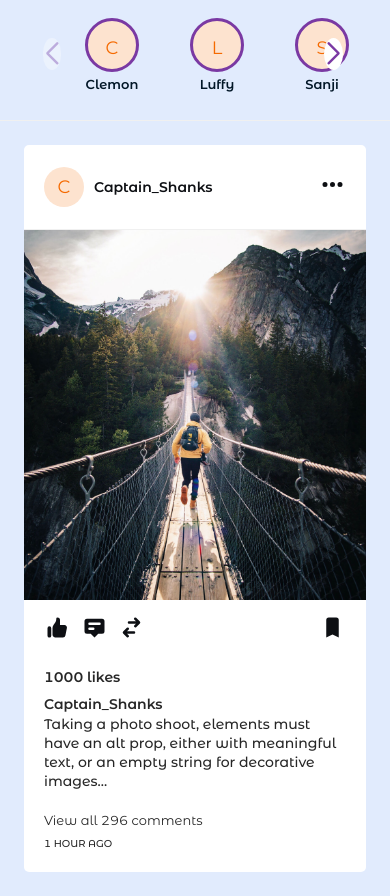
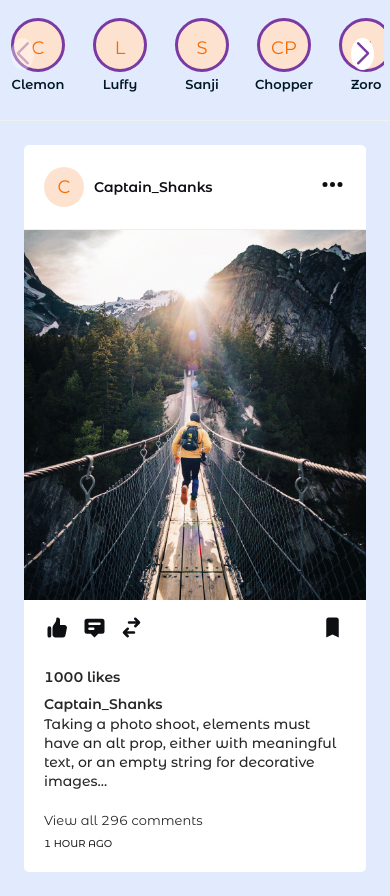
Before and after one commit to Clemon1/Anneki, a React (Create React App) app: page / in a window 390 px wide. Built offline with nearby package versions, Linux system fonts and the light colour scheme.

Commit message:
Updated media queries

```diff
--- a/src/App.css
+++ b/src/App.css
@@ -427,6 +427,9 @@
   .sidebody {
     display: none !important;
   }
+  .swiper {
+    width: 100% !important;
+  }
   .rightSidebar {
     display: none !important;
   }
@@ -445,8 +448,40 @@
 
 @media (max-width: 768px) {
   .headerbody1 {
-    padding: 10px 20px !important;
+    padding: 10px 0px !important;
     height: 120px;
     width: 100% !important;
   }
 }
+
+@media (max-width: 576px) {
+  .headerbody1 {
+    padding: 10px 10px !important;
+    height: 120px;
+    width: 100% !important;
+  }
+  .swiper {
+    width: 100% !important;
+    padding: 0px !important;
+  }
+  .swiper-slide {
+    width: 60px !important;
+    margin-right: 20px !important;
+  }
+}
+
+@media (max-width: 480px) {
+  .headerbody1 {
+    padding: 10px 6px !important;
+    height: 120px;
+    width: 100% !important;
+  }
+  .swiper {
+    width: 100% !important;
+    padding: 2px !important;
+  }
+  .swiper-slide {
+    width: 60px !important;
+    margin-right: 22px !important;
+  }
+}
--- a/src/App.js
+++ b/src/App.js
@@ -48,7 +48,7 @@ function App() {
             <Swiper
               modules={[Navigation]}
               spaceBetween={10}
-              slidesPerView={5}
+              slidesPerView={4}
               navigation
               onSlideChange={() => console.log("slide change")}
               onSwiper={(swiper) => console.log(swiper)}>
@@ -200,6 +200,72 @@ function App() {
                   <h2> Lylla</h2>
                 </span>
               </SwiperSlide>
+
+              <SwiperSlide>
+                <span className='storyProfile'>
+                  <Avatar
+                    size={{
+                      xs: 54,
+                      sm: 60,
+                      md: 62,
+                      lg: 64,
+                      xl: 64,
+                      xxl: 68,
+                    }}
+                    style={{
+                      border: "#7a39a3 3px solid",
+                      color: "#f56a00",
+                      backgroundColor: "#fde3cf",
+                    }}>
+                    J
+                  </Avatar>
+                  <h2> John</h2>
+                </span>
+              </SwiperSlide>
+
+              <SwiperSlide>
+                <span className='storyProfile'>
+                  <Avatar
+                    size={{
+                      xs: 54,
+                      sm: 60,
+                      md: 62,
+                      lg: 64,
+                      xl: 64,
+                      xxl: 68,
+                    }}
+                    style={{
+                      border: "#7a39a3 3px solid",
+                      color: "#f56a00",
+                      backgroundColor: "#fde3cf",
+                    }}>
+                    E
+                  </Avatar>
+                  <h2> Elibe</h2>
+                </span>
+              </SwiperSlide>
+
+              <SwiperSlide>
+                <span className='storyProfile'>
+                  <Avatar
+                    size={{
+                      xs: 54,
+                      sm: 60,
+                      md: 62,
+                      lg: 64,
+                      xl: 64,
+                      xxl: 68,
+                    }}
+                    style={{
+                      border: "#7a39a3 3px solid",
+                      color: "#f56a00",
+                      backgroundColor: "#fde3cf",
+                    }}>
+                    AD
+                  </Avatar>
+                  <h2> Abdul</h2>
+                </span>
+              </SwiperSlide>
             </Swiper>
           </Header>
           <Divider
```
Also changed, not shown: 1 other file (tests, documents, lock files or other folders).
